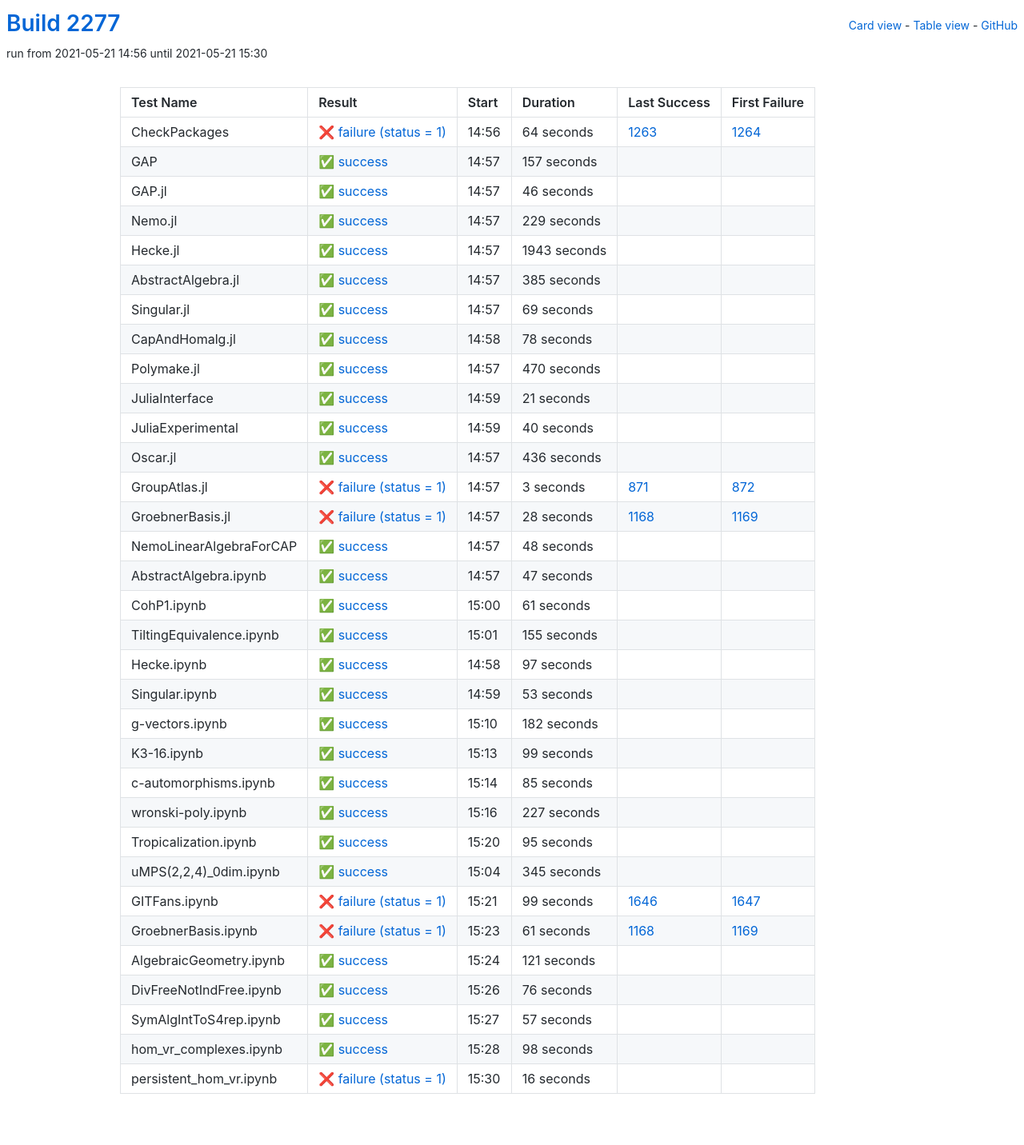
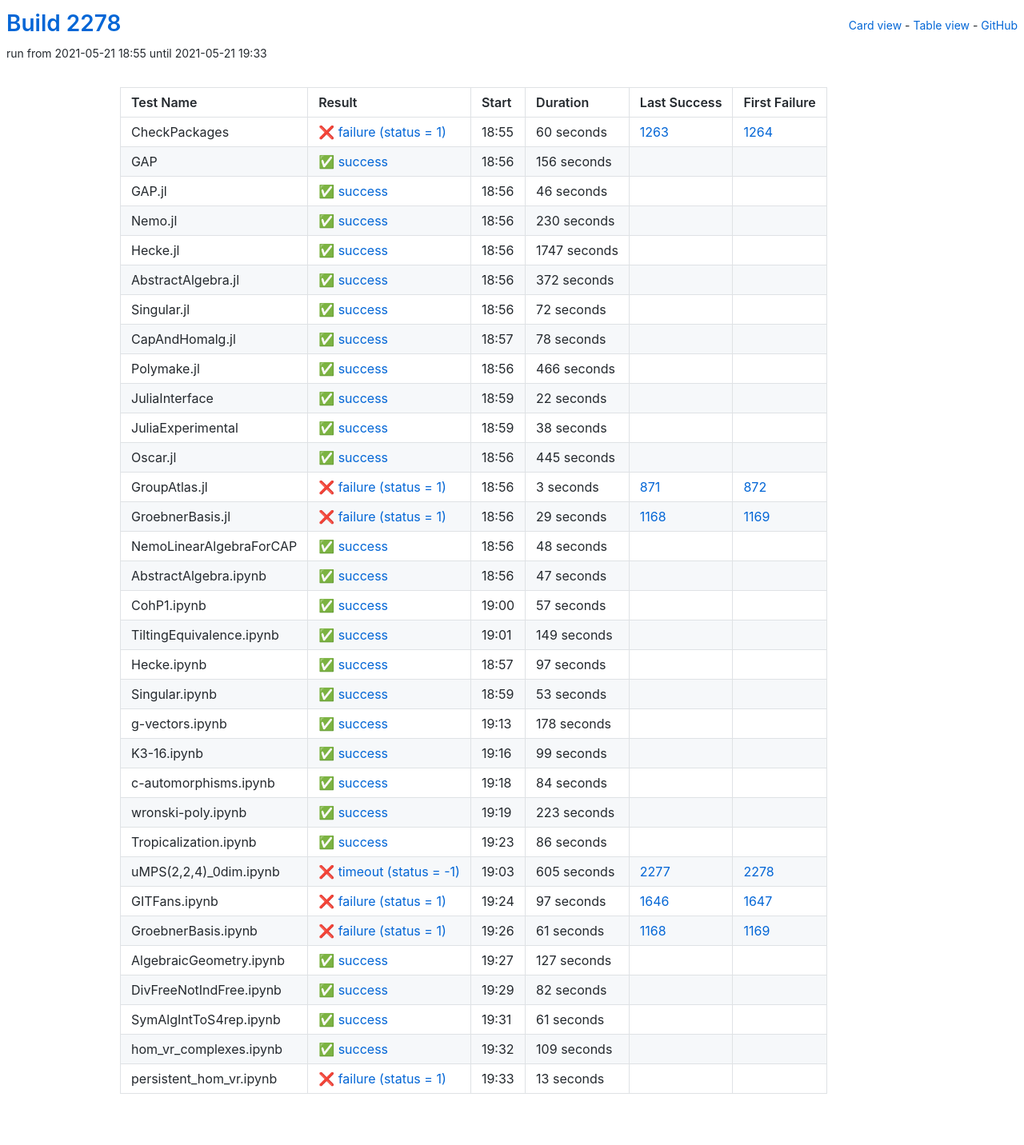
Before and after one commit to oscar-system/oscar-ci-status-stable, a Jekyll site: the page built from table.html, in a window 1280 px wide. Shown: the whole page at 80% size. Built offline with Jekyll 4.4.1, drawn with Linux system fonts in a browser that asks for light colours.

Commit message:
Build #2278

```diff
--- a/_data/ci.yml
+++ b/_data/ci.yml
@@ -1,6 +1,6 @@
 ---
-build: 2277
-build_url: https://oscarci.mathematik.uni-kl.de/job/oscar-stable/2277/
+build: 2278
+build_url: https://oscarci.mathematik.uni-kl.de/job/oscar-stable/2278/
 job: oscar-stable
 organization: oscar-system
 repo: oscar-ci-status-stable
@@ -8,32 +8,32 @@ repourl: https://github.com/oscar-system/oscar-ci-status-stable
 tests:
 - name: CheckPackages
   id: checkpackages
-  log: https://oscarci.mathematik.uni-kl.de/job/oscar-stable/2277/artifact/logs/build-2277/CheckPackages.log
-  start: 2021-05-21 14:56
+  log: https://oscarci.mathematik.uni-kl.de/job/oscar-stable/2278/artifact/logs/build-2278/CheckPackages.log
+  start: 2021-05-21 18:55
   success: false
   exitcode: 1
   status: failure
-  duration: 64
+  duration: 60
   last_success: 1263
   last_success_url: https://oscarci.mathematik.uni-kl.de/job/oscar-stable/1263/
   first_failure: 1264
   first_failure_url: https://oscarci.mathematik.uni-kl.de/job/oscar-stable/1264/
 - name: GAP
   id: gap
-  log: https://oscarci.mathematik.uni-kl.de/job/oscar-stable/2277/artifact/logs/build-2277/GAP.log
-  start: 2021-05-21 14:57
+  log: https://oscarci.mathematik.uni-kl.de/job/oscar-stable/2278/artifact/logs/build-2278/GAP.log
+  start: 2021-05-21 18:56
   success: true
   exitcode: 0
   status: success
-  duration: 157
+  duration: 156
   last_success: false
   last_success_url:
   first_failure: false
   first_failure_url:
 - name: GAP.jl
   id: gap-jl
-  log: https://oscarci.mathematik.uni-kl.de/job/oscar-stable/2277/artifact/logs/build-2277/GAP.jl.log
-  start: 2021-05-21 14:57
+  log: https://oscarci.mathematik.uni-kl.de/job/oscar-stable/2278/artifact/logs/build-2278/GAP.jl.log
+  start: 2021-05-21 18:56
   success: true
   exitcode: 0
   status: success
@@ -44,56 +44,56 @@ tests:
   first_failure_url:
 - name: Nemo.jl
   id: nemo-jl
-  log: https://oscarci.mathematik.uni-kl.de/job/oscar-stable/2277/artifact/logs/build-2277/Nemo.jl.log
-  start: 2021-05-21 14:57
+  log: https://oscarci.mathematik.uni-kl.de/job/oscar-stable/2278/artifact/logs/build-2278/Nemo.jl.log
+  start: 2021-05-21 18:56
   success: true
   exitcode: 0
   status: success
-  duration: 229
+  duration: 230
   last_success: false
   last_success_url:
   first_failure: false
   first_failure_url:
 - name: Hecke.jl
   id: hecke-jl
-  log: https://oscarci.mathematik.uni-kl.de/job/oscar-stable/2277/artifact/logs/build-2277/Hecke.jl.log
-  start: 2021-05-21 14:57
+  log: https://oscarci.mathematik.uni-kl.de/job/oscar-stable/2278/artifact/logs/build-2278/Hecke.jl.log
+  start: 2021-05-21 18:56
   success: true
   exitcode: 0
   status: success
-  duration: 1943
+  duration: 1747
   last_success: false
   last_success_url:
   first_failure: false
   first_failure_url:
 - name: AbstractAlgebra.jl
   id: abstractalgebra-jl
-  log: https://oscarci.mathematik.uni-kl.de/job/oscar-stable/2277/artifact/logs/build-2277/AbstractAlgebra.jl.log
-  start: 2021-05-21 14:57
+  log: https://oscarci.mathematik.uni-kl.de/job/oscar-stable/2278/artifact/logs/build-2278/AbstractAlgebra.jl.log
+  start: 2021-05-21 18:56
   success: true
   exitcode: 0
   status: success
-  duration: 385
+  duration: 372
   last_success: false
   last_success_url:
   first_failure: false
   first_failure_url:
 - name: Singular.jl
   id: singular-jl
-  log: https://oscarci.mathematik.uni-kl.de/job/oscar-stable/2277/artifact/logs/build-2277/Singular.jl.log
-  start: 2021-05-21 14:57
+  log: https://oscarci.mathematik.uni-kl.de/job/oscar-stable/2278/artifact/logs/build-2278/Singular.jl.log
+  start: 2021-05-21 18:56
   success: true
   exitcode: 0
   status: success
-  duration: 69
+  duration: 72
   last_success: false
   last_success_url:
   first_failure: false
   first_failure_url:
 - name: CapAndHomalg.jl
   id: capandhomalg-jl
-  log: https://oscarci.mathematik.uni-kl.de/job/oscar-stable/2277/artifact/logs/build-2277/CapAndHomalg.jl.log
-  start: 2021-05-21 14:58
+  log: https://oscarci.mathematik.uni-kl.de/job/oscar-stable/2278/artifact/logs/build-2278/CapAndHomalg.jl.log
+  start: 2021-05-21 18:57
   success: true
   exitcode: 0
   status: success
@@ -104,56 +104,56 @@ tests:
   first_failure_url:
 - name: Polymake.jl
   id: polymake-jl
-  log: https://oscarci.mathematik.uni-kl.de/job/oscar-stable/2277/artifact/logs/build-2277/Polymake.jl.log
-  start: 2021-05-21 14:57
+  log: https://oscarci.mathematik.uni-kl.de/job/oscar-stable/2278/artifact/logs/build-2278/Polymake.jl.log
+  start: 2021-05-21 18:56
   success: true
   exitcode: 0
   status: success
-  duration: 470
+  duration: 466
   last_success: false
   last_success_url:
   first_failure: false
   first_failure_url:
 - name: JuliaInterface
   id: juliainterface
-  log: https://oscarci.mathematik.uni-kl.de/job/oscar-stable/2277/artifact/logs/build-2277/JuliaInterface.log
-  start: 2021-05-21 14:59
+  log: https://oscarci.mathematik.uni-kl.de/job/oscar-stable/2278/artifact/logs/build-2278/JuliaInterface.log
+  start: 2021-05-21 18:59
   success: true
   exitcode: 0
   status: success
-  duration: 21
+  duration: 22
   last_success: false
   last_success_url:
   first_failure: false
   first_failure_url:
 - name: JuliaExperimental
   id: juliaexperimental
-  log: https://oscarci.mathematik.uni-kl.de/job/oscar-stable/2277/artifact/logs/build-2277/JuliaExperimental.log
-  start: 2021-05-21 14:59
+  log: https://oscarci.mathematik.uni-kl.de/job/oscar-stable/2278/artifact/logs/build-2278/JuliaExperimental.log
+  start: 2021-05-21 18:59
   success: true
   exitcode: 0
   status: success
-  duration: 40
+  duration: 38
   last_success: false
   last_success_url:
   first_failure: false
   first_failure_url:
 - name: Oscar.jl
   id: oscar-jl
-  log: https://oscarci.mathematik.uni-kl.de/job/oscar-stable/2277/artifact/logs/build-2277/Oscar.jl.log
-  start: 2021-05-21 14:57
+  log: https://oscarci.mathematik.uni-kl.de/job/oscar-stable/2278/artifact/logs/build-2278/Oscar.jl.log
+  start: 2021-05-21 18:56
   success: true
   exitcode: 0
   status: success
-  duration: 436
+  duration: 445
   last_success: false
   last_success_url:
   first_failure: false
   first_failure_url:
 - name: GroupAtlas.jl
   id: groupatlas-jl
-  log: https://oscarci.mathematik.uni-kl.de/job/oscar-stable/2277/artifact/logs/build-2277/GroupAtlas.jl.log
-  start: 2021-05-21 14:57
+  log: https://oscarci.mathematik.uni-kl.de/job/oscar-stable/2278/artifact/logs/build-2278/GroupAtlas.jl.log
+  start: 2021-05-21 18:56
   success: false
   exitcode: 1
   status: failure
@@ -164,20 +164,20 @@ tests:
   first_failure_url: https://oscarci.mathematik.uni-kl.de/job/oscar-stable/872/
 - name: GroebnerBasis.jl
   id: groebnerbasis-jl
-  log: https://oscarci.mathematik.uni-kl.de/job/oscar-stable/2277/artifact/logs/build-2277/GroebnerBasis.jl.log
-  start: 2021-05-21 14:57
+  log: https://oscarci.mathematik.uni-kl.de/job/oscar-stable/2278/artifact/logs/build-2278/GroebnerBasis.jl.log
+  start: 2021-05-21 18:56
   success: false
   exitcode: 1
   status: failure
-  duration: 28
+  duration: 29
   last_success: 1168
   last_success_url: https://oscarci.mathematik.uni-kl.de/job/oscar-stable/1168/
   first_failure: 1169
   first_failure_url: https://oscarci.mathematik.uni-kl.de/job/oscar-stable/1169/
 - name: NemoLinearAlgebraForCAP
   id: nemolinearalgebraforcap
-  log: https://oscarci.mathematik.uni-kl.de/job/oscar-stable/2277/artifact/logs/build-2277/NemoLinearAlgebraForCAP.log
-  start: 2021-05-21 14:57
+  log: https://oscarci.mathematik.uni-kl.de/job/oscar-stable/2278/artifact/logs/build-2278/NemoLinearAlgebraForCAP.log
+  start: 2021-05-21 18:56
   success: true
   exitcode: 0
   status: success
@@ -188,8 +188,8 @@ tests:
   first_failure_url:
 - name: AbstractAlgebra.ipynb
   id: abstractalgebra-ipynb
-  log: https://oscarci.mathematik.uni-kl.de/job/oscar-stable/2277/artifact/logs/build-2277/AbstractAlgebra.ipynb.log
-  start: 2021-05-21 14:57
+  log: https://oscarci.mathematik.uni-kl.de/job/oscar-stable/2278/artifact/logs/build-2278/AbstractAlgebra.ipynb.log
+  start: 2021-05-21 18:56
   success: true
   exitcode: 0
   status: success
@@ -200,32 +200,32 @@ tests:
   first_failure_url:
 - name: CohP1.ipynb
   id: cohp1-ipynb
-  log: https://oscarci.mathematik.uni-kl.de/job/oscar-stable/2277/artifact/logs/build-2277/CohP1.ipynb.log
-  start: 2021-05-21 15:00
+  log: https://oscarci.mathematik.uni-kl.de/job/oscar-stable/2278/artifact/logs/build-2278/CohP1.ipynb.log
+  start: 2021-05-21 19:00
   success: true
   exitcode: 0
   status: success
-  duration: 61
+  duration: 57
   last_success: false
   last_success_url:
   first_failure: false
   first_failure_url:
 - name: TiltingEquivalence.ipynb
   id: tiltingequivalence-ipynb
-  log: https://oscarci.mathematik.uni-kl.de/job/oscar-stable/2277/artifact/logs/build-2277/TiltingEquivalence.ipynb.log
-  start: 2021-05-21 15:01
+  log: https://oscarci.mathematik.uni-kl.de/job/oscar-stable/2278/artifact/logs/build-2278/TiltingEquivalence.ipynb.log
+  start: 2021-05-21 19:01
   success: true
   exitcode: 0
   status: success
-  duration: 155
+  duration: 149
   last_success: false
   last_success_url:
   first_failure: false
   first_failure_url:
 - name: Hecke.ipynb
   id: hecke-ipynb
-  log: https://oscarci.mathematik.uni-kl.de/job/oscar-stable/2277/artifact/logs/build-2277/Hecke.ipynb.log
-  start: 2021-05-21 14:58
+  log: https://oscarci.mathematik.uni-kl.de/job/oscar-stable/2278/artifact/logs/build-2278/Hecke.ipynb.log
+  start: 2021-05-21 18:57
   success: true
   exitcode: 0
   status: success
@@ -236,8 +236,8 @@ tests:
   first_failure_url:
 - name: Singular.ipynb
   id: singular-ipynb
-  log: https://oscarci.mathematik.uni-kl.de/job/oscar-stable/2277/artifact/logs/build-2277/Singular.ipynb.log
-  start: 2021-05-21 14:59
+  log: https://oscarci.mathematik.uni-kl.de/job/oscar-stable/2278/artifact/logs/build-2278/Singular.ipynb.log
+  start: 2021-05-21 18:59
   success: true
   exitcode: 0
   status: success
@@ -248,20 +248,20 @@ tests:
   first_failure_url:
 - name: g-vectors.ipynb
   id: g-vectors-ipynb
-  log: https://oscarci.mathematik.uni-kl.de/job/oscar-stable/2277/artifact/logs/build-2277/g-vectors.ipynb.log
-  start: 2021-05-21 15:10
+  log: https://oscarci.mathematik.uni-kl.de/job/oscar-stable/2278/artifact/logs/build-2278/g-vectors.ipynb.log
+  start: 2021-05-21 19:13
   success: true
   exitcode: 0
   status: success
-  duration: 182
+  duration: 178
   last_success: false
   last_success_url:
   first_failure: false
   first_failure_url:
 - name: K3-16.ipynb
   id: k3-16-ipynb
-  log: https://oscarci.mathematik.uni-kl.de/job/oscar-stable/2277/artifact/logs/build-2277/K3-16.ipynb.log
-  start: 2021-05-21 15:13
+  log: https://oscarci.mathematik.uni-kl.de/job/oscar-stable/2278/artifact/logs/build-2278/K3-16.ipynb.log
+  start: 2021-05-21 19:16
   success: true
   exitcode: 0
   status: success
@@ -272,68 +272,68 @@ tests:
   first_failure_url:
 - name: c-automorphisms.ipynb
   id: c-automorphisms-ipynb
-  log: https://oscarci.mathematik.uni-kl.de/job/oscar-stable/2277/artifact/logs/build-2277/c-automorphisms.ipynb.log
-  start: 2021-05-21 15:14
+  log: https://oscarci.mathematik.uni-kl.de/job/oscar-stable/2278/artifact/logs/build-2278/c-automorphisms.ipynb.log
+  start: 2021-05-21 19:18
   success: true
   exitcode: 0
   status: success
-  duration: 85
+  duration: 84
   last_success: false
   last_success_url:
   first_failure: false
   first_failure_url:
 - name: wronski-poly.ipynb
   id: wronski-poly-ipynb
-  log: https://oscarci.mathematik.uni-kl.de/job/oscar-stable/2277/artifact/logs/build-2277/wronski-poly.ipynb.log
-  start: 2021-05-21 15:16
+  log: https://oscarci.mathematik.uni-kl.de/job/oscar-stable/2278/artifact/logs/build-2278/wronski-poly.ipynb.log
+  start: 2021-05-21 19:19
   success: true
   exitcode: 0
   status: success
-  duration: 227
+  duration: 223
   last_success: false
   last_success_url:
   first_failure: false
   first_failure_url:
 - name: Tropicalization.ipynb
   id: tropicalization-ipynb
-  log: https://oscarci.mathematik.uni-kl.de/job/oscar-stable/2277/artifact/logs/build-2277/Tropicalization.ipynb.log
-  start: 2021-05-21 15:20
+  log: https://oscarci.mathematik.uni-kl.de/job/oscar-stable/2278/artifact/logs/build-2278/Tropicalization.ipynb.log
+  start: 2021-05-21 19:23
   success: true
   exitcode: 0
   status: success
-  duration: 95
+  duration: 86
   last_success: false
   last_success_url:
   first_failure: false
   first_failure_url:
 - name: uMPS(2,2,4)_0dim.ipynb
   id: umps-2-2-4-0dim-ipynb
-  log: https://oscarci.mathematik.uni-kl.de/job/oscar-stable/2277/artifact/logs/build-2277/uMPS-2-2-4-_0dim.ipynb.log
-  start: 2021-05-21 15:04
-  success: true
-  exitcode: 0
-  status: success
-  duration: 345
-  last_success: false
-  last_success_url:
-  first_failure: false
-  first_failure_url:
+  log: https://oscarci.mathematik.uni-kl.de/job/oscar-stable/2278/artifact/logs/build-2278/uMPS-2-2-4-_0dim.ipynb.log
+  start: 2021-05-21 19:03
+  success: false
+  exitcode: -1
+  status: timeout
+  duration: 605
+  last_success: 2277
+  last_success_url: https://oscarci.mathematik.uni-kl.de/job/oscar-stable/2277/
+  first_failure: 2278
+  first_failure_url: https://oscarci.mathematik.uni-kl.de/job/oscar-stable/2278/
 - name: GITFans.ipynb
   id: gitfans-ipynb
-  log: https://oscarci.mathematik.uni-kl.de/job/oscar-stable/2277/artifact/logs/build-2277/GITFans.ipynb.log
-  start: 2021-05-21 15:21
+  log: https://oscarci.mathematik.uni-kl.de/job/oscar-stable/2278/artifact/logs/build-2278/GITFans.ipynb.log
+  start: 2021-05-21 19:24
   success: false
   exitcode: 1
   status: failure
-  duration: 99
+  duration: 97
   last_success: 1646
   last_success_url: https://oscarci.mathematik.uni-kl.de/job/oscar-stable/1646/
   first_failure: 1647
   first_failure_url: https://oscarci.mathematik.uni-kl.de/job/oscar-stable/1647/
 - name: GroebnerBasis.ipynb
   id: groebnerbasis-ipynb
-  log: https://oscarci.mathematik.uni-kl.de/job/oscar-stable/2277/artifact/logs/build-2277/GroebnerBasis.ipynb.log
-  start: 2021-05-21 15:23
+  log: https://oscarci.mathematik.uni-kl.de/job/oscar-stable/2278/artifact/logs/build-2278/GroebnerBasis.ipynb.log
+  start: 2021-05-21 19:26
   success: false
   exitcode: 1
   status: failure
@@ -344,60 +344,60 @@ tests:
   first_failure_url: https://oscarci.mathematik.uni-kl.de/job/oscar-stable/1169/
 - name: AlgebraicGeometry.ipynb
   id: algebraicgeometry-ipynb
-  log: https://oscarci.mathematik.uni-kl.de/job/oscar-stable/2277/artifact/logs/build-2277/AlgebraicGeometry.ipynb.log
-  start: 2021-05-21 15:24
+  log: https://oscarci.mathematik.uni-kl.de/job/oscar-stable/2278/artifact/logs/build-2278/AlgebraicGeometry.ipynb.log
+  start: 2021-05-21 19:27
   success: true
   exitcode: 0
   status: success
-  duration: 121
+  duration: 127
   last_success: false
   last_success_url:
   first_failure: false
   first_failure_url:
 - name: DivFreeNotIndFree.ipynb
   id: divfreenotindfree-ipynb
-  log: https://oscarci.mathematik.uni-kl.de/job/oscar-stable/2277/artifact/logs/build-2277/DivFreeNotIndFree.ipynb.log
-  start: 2021-05-21 15:26
+  log: https://oscarci.mathematik.uni-kl.de/job/oscar-stable/2278/artifact/logs/build-2278/DivFreeNotIndFree.ipynb.log
+  start: 2021-05-21 19:29
   success: true
   exitcode: 0
   status: success
-  duration: 76
+  duration: 82
   last_success: false
   last_success_url:
   first_failure: false
   first_failure_url:
 - name: SymAlgIntToS4rep.ipynb
   id: symalginttos4rep-ipynb
-  log: https://oscarci.mathematik.uni-kl.de/job/oscar-stable/2277/artifact/logs/build-2277/SymAlgIntToS4rep.ipynb.log
-  start: 2021-05-21 15:27
+  log: https://oscarci.mathematik.uni-kl.de/job/oscar-stable/2278/artifact/logs/build-2278/SymAlgIntToS4rep.ipynb.log
+  start: 2021-05-21 19:31
   success: true
   exitcode: 0
   status: success
-  duration: 57
+  duration: 61
   last_success: false
   last_success_url:
   first_failure: false
   first_failure_url:
 - name: hom_vr_complexes.ipynb
   id: hom-vr-complexes-ipynb
-  log: https://oscarci.mathematik.uni-kl.de/job/oscar-stable/2277/artifact/logs/build-2277/hom_vr_complexes.ipynb.log
-  start: 2021-05-21 15:28
+  log: https://oscarci.mathematik.uni-kl.de/job/oscar-stable/2278/artifact/logs/build-2278/hom_vr_complexes.ipynb.log
+  start: 2021-05-21 19:32
   success: true
   exitcode: 0
   status: success
-  duration: 98
+  duration: 109
   last_success: false
   last_success_url:
   first_failure: false
   first_failure_url:
 - name: persistent_hom_vr.ipynb
   id: persistent-hom-vr-ipynb
-  log: https://oscarci.mathematik.uni-kl.de/job/oscar-stable/2277/artifact/logs/build-2277/persistent_hom_vr.ipynb.log
-  start: 2021-05-21 15:30
+  log: https://oscarci.mathematik.uni-kl.de/job/oscar-stable/2278/artifact/logs/build-2278/persistent_hom_vr.ipynb.log
+  start: 2021-05-21 19:33
   success: false
   exitcode: 1
   status: failure
-  duration: 16
+  duration: 13
   last_success: false
   last_success_url:
   first_failure: false
```
Also changed, not shown: README.md.
